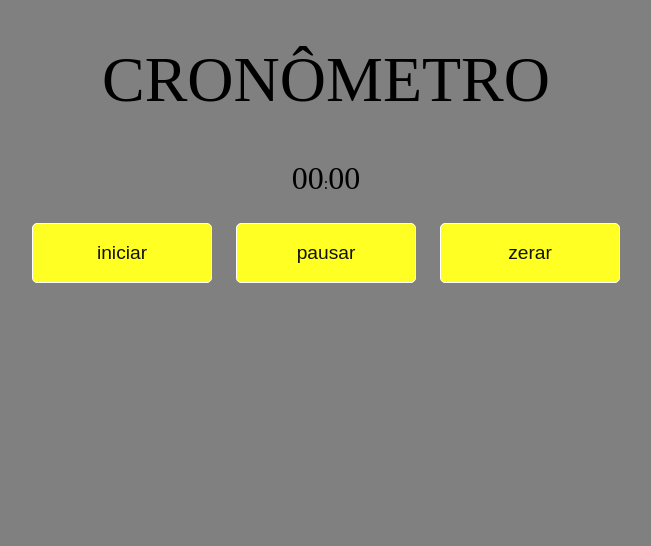
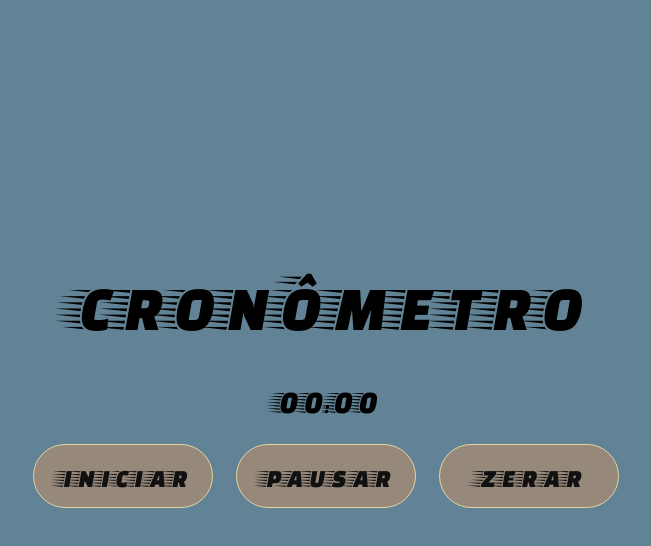
Before and after one commit to GabrielDeFaria/Cronometro, a plain HTML site: page index.html in a window 1280 px wide. Shown: the whole page, without its empty margins (314-965 px from the left). Drawn offline with Linux system fonts and the light colour scheme.

Commit message:
style fix

```diff
--- a/css/style.css
+++ b/css/style.css
@@ -1,10 +1,12 @@
-@import url('https://fonts.googleapis.com/css2?family=Poppins:ital,wght@1,700&display=swap');
+@import url('https://fonts.googleapis.com/css2?family=Faster+One&display=swap');
 
 body {
-  background: #808080;
+  background: #628395;
   height: 100%;
+  font-family: 'Faster One', cursive;
 }
 .container {
+  padding: 200px;
   width: 800px;
   margin: 30px auto;
   text-align: center;
@@ -21,24 +23,25 @@ h1 {
 button {
   -moz-border-radius: 5px;
   -webkit-border-radius: 5px;
-  border-radius: 5px;
+  border-radius: 100px;
   -khtml-border-radius: 5px;
-  background: #ffff24;
+  background: #96897B;
   color: #111111;
-  border: solid 1px #fff;
+  border: solid 1px #DFD5A5;
   text-decoration: none;
   cursor: pointer;
-  font-size: 1.2em;
-  padding: 18px 10px;
+  font-size: 30px;
+  padding: 15px 7px;
   width: 180px;
   margin: 10px;
   outline: none;
+  font-family: 'Faster One', cursive;
 }
 button:hover {
   -webkit-transition: all 0.5s ease-in-out;
   -moz-transition: all 0.5s ease-in-out;
   transition: all 0.5s ease-in-out;
-  background: #fff;
+  background: #CF995F;
   border: solid 1px #fff;
-  color: #ffa600;
+  color: black;
 }
```
